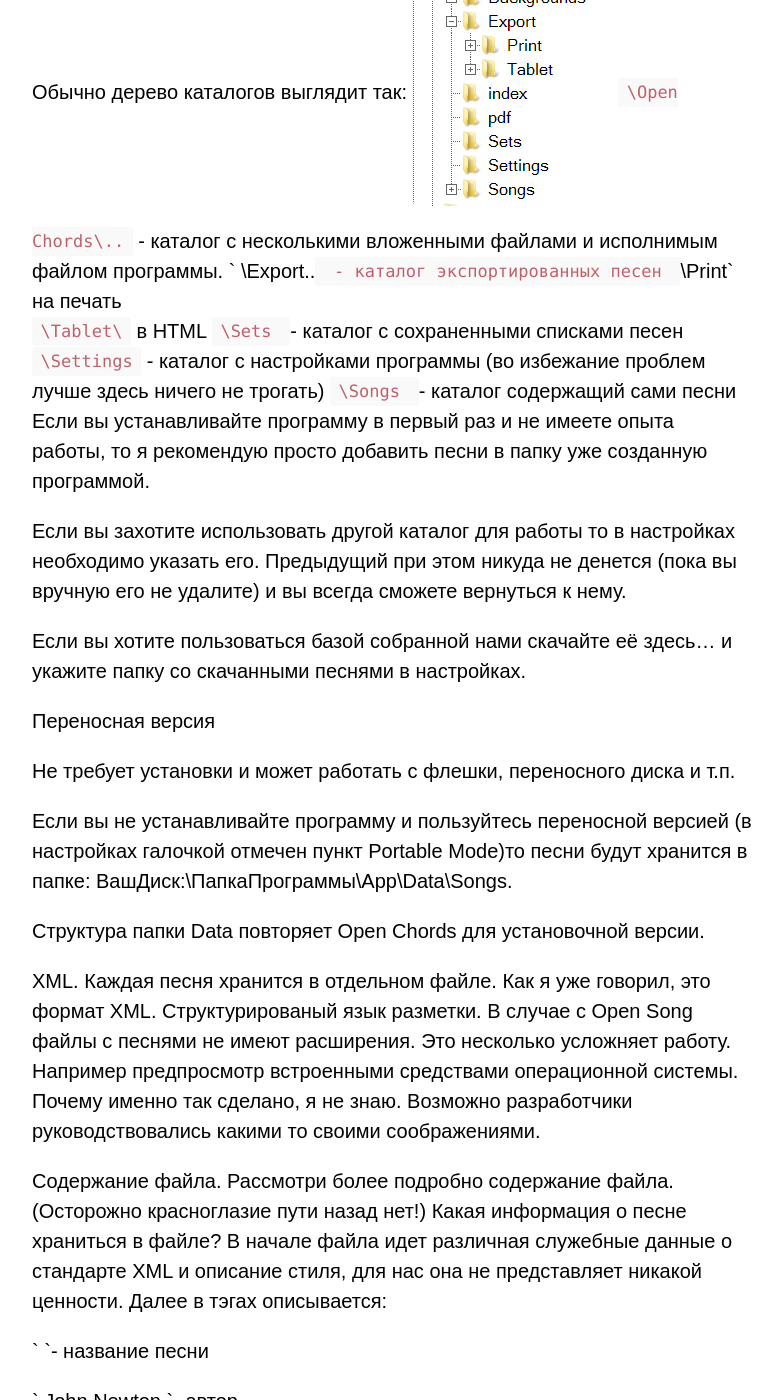
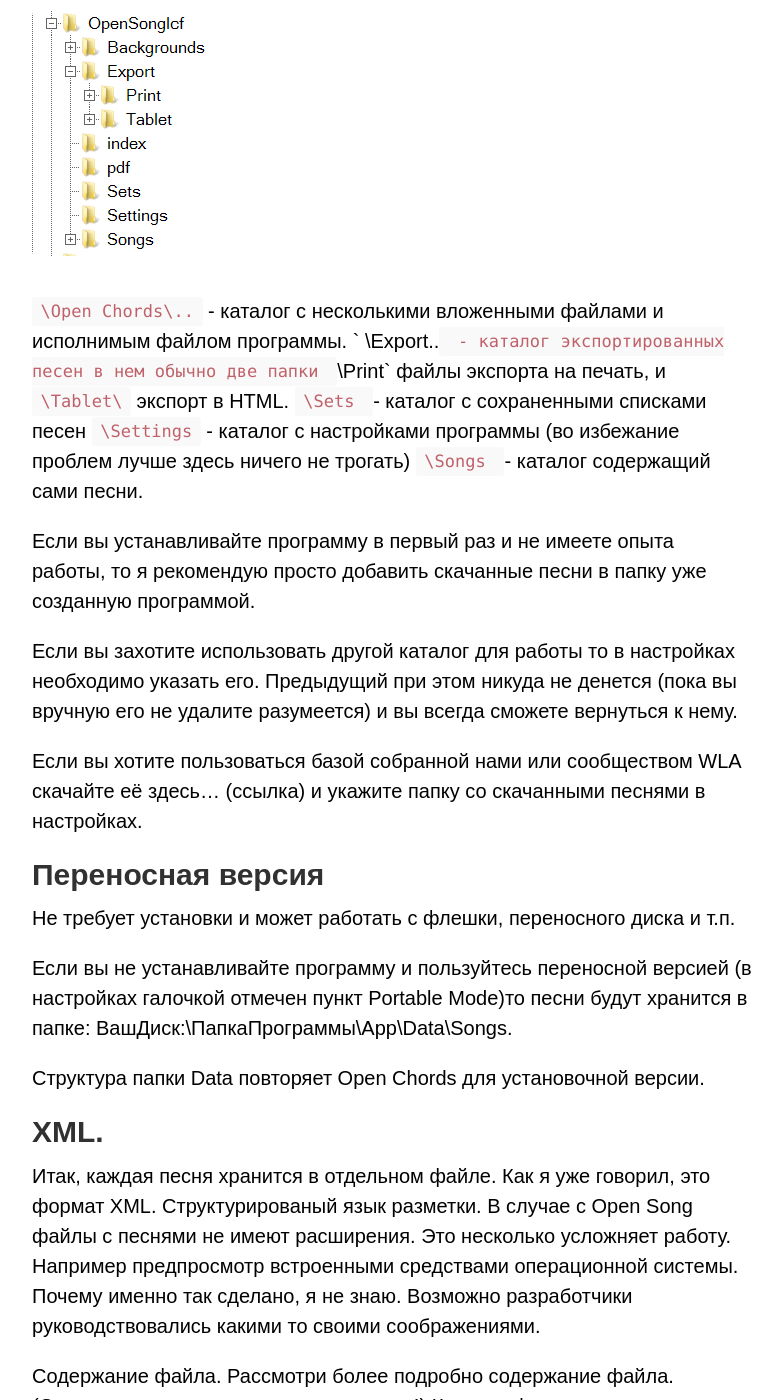
Before and after one commit to SergKnyz/alexblog, a Jekyll site: the page built from _posts/2020-03-08-fail-v-formatie-opensong.markdown, in a window 1280 px wide and 1400 px high, scrolled down 1167 px. Shown: the whole window, without its empty margins (248-1030 px from the left). Built offline with Jekyll 4.4.1, drawn with Linux system fonts in a browser that asks for light colours; our own code applies the rules of GitHub Pages for plain Markdown files.

Commit message:
Updated Fail V Formatie Opensong

```diff
--- a/_posts/2020-03-08-fail-v-formatie-opensong.markdown
+++ b/_posts/2020-03-08-fail-v-formatie-opensong.markdown
@@ -29,21 +29,24 @@
 Изначально там будет находится несколько песен на английском, которые идут в комплекте с программой.
 
 Обычно дерево каталогов выглядит так:
+
 ![tree-folder.jpg](/uploads/tree-folder.jpg)
+
 `\Open Chords\..` - каталог с несколькими вложенными файлами и исполнимым файлом программы.
-               ` \Export\..` - каталог экспортированных песен
- 			`\Print\` на печать
-			`\Tablet\` в HTML
-  		`\Sets `- каталог с сохраненными списками песен
-                `\Settings` - каталог с настройками программы (во избежание проблем лучше здесь ничего не трогать)
-                `\Songs `- каталог содержащий сами песни
-Если вы устанавливайте программу в первый раз и не имеете опыта работы, то я рекомендую просто добавить песни в папку уже созданную программой.
+` \Export\..` - каталог экспортированных песен в нем обычно две папки
+`\Print\` файлы экспорта на печать, и
+`\Tablet\` экспорт в HTML.
+`\Sets `- каталог с сохраненными списками песен
+`\Settings` - каталог с настройками программы (во избежание проблем лучше здесь ничего не трогать)
+`\Songs `- каталог содержащий сами песни.
 
-Если вы захотите использовать другой каталог для работы то в настройках необходимо указать его. Предыдущий при этом никуда не денется (пока вы вручную его не удалите) и вы всегда сможете вернуться к нему.
+Если вы устанавливайте программу в первый раз и не имеете опыта работы, то я рекомендую просто добавить скачанные песни в папку уже созданную программой.
 
-Если вы хотите пользоваться базой собранной нами скачайте её здесь... и укажите папку со скачанными песнями в настройках.
+Если вы захотите использовать другой каталог для работы то в настройках необходимо указать его. Предыдущий при этом никуда не денется (пока вы вручную его не удалите разумеется) и вы всегда сможете вернуться к нему.
 
-Переносная версия
+Если вы хотите пользоваться базой собранной нами или сообществом WLA скачайте её здесь... (ссылка) и укажите папку со скачанными песнями в настройках.
+
+## Переносная версия
 
 Не требует установки и может работать с флешки, переносного диска и т.п.
 
@@ -52,8 +55,8 @@
 
 Структура папки Data повторяет Open Chords для установочной версии.
 
-XML.
-Каждая песня хранится в отдельном файле.
+## XML.
+Итак, каждая песня хранится в отдельном файле.
 Как я  уже говорил, это формат XML. Структурированый язык разметки.
 В случае с Open Song файлы с песнями не имеют расширения. Это несколько усложняет работу.
 Например предпросмотр встроенными средствами операционной системы.
```
